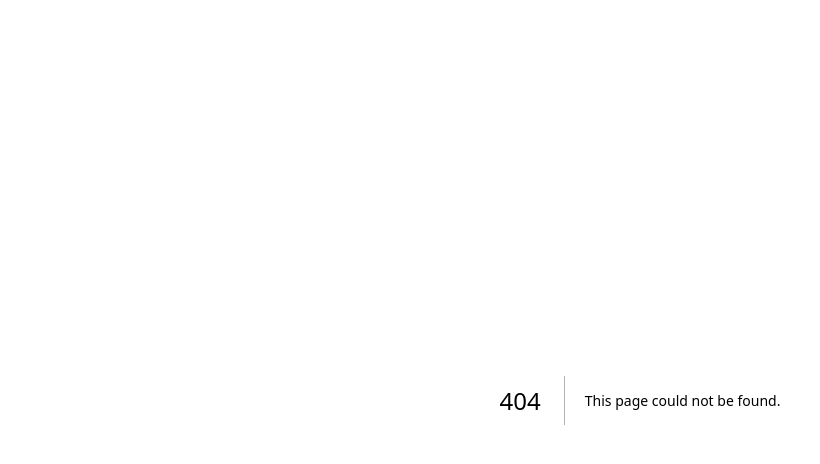
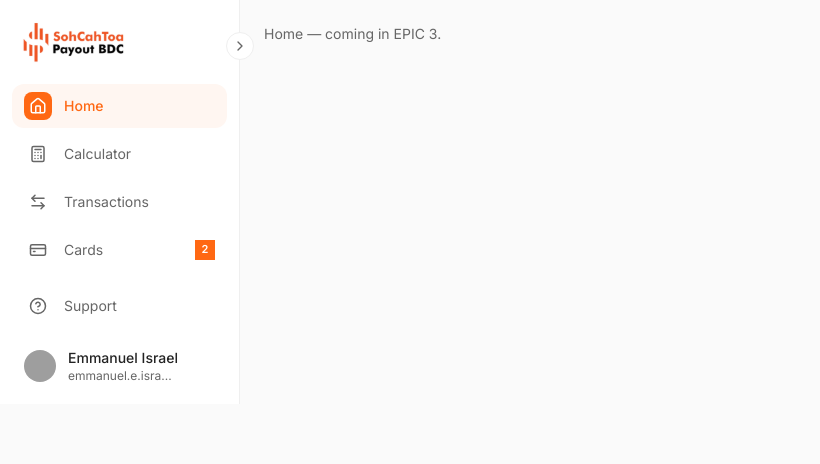
Before and after one commit to ASANIYAN/Sentinel, a Next.js app: page /dashboard/home in a window 1280 px wide. Before the commit this address had no page. Shown: the top 464 px of the page, without its empty margins (0-820 px from the left). Built offline with nearby package versions, Linux system fonts and the light colour scheme; grey boxes are pictures that could not be loaded.

Commit message:
Add the dashboard layout and Sidebar

```diff
--- /dev/null
+++ b/src/app/dashboard/home/page.tsx
@@ -0,0 +1,4 @@
+// Placeholder for the Task 1 Figma home screen, built in EPIC 3 (S-301–S-304).
+export default function HomePage() {
+  return <div className="p-6 text-sm text-text-secondary">Home — coming in EPIC 3.</div>;
+}
--- /dev/null
+++ b/src/app/dashboard/layout.tsx
@@ -0,0 +1,26 @@
+import { ChevronRight } from "lucide-react";
+import { Sidebar } from "@/components/shell/sidebar";
+
+export default function DashboardLayout({
+  children,
+}: {
+  children: React.ReactNode;
+}) {
+  return (
+    <div className="relative flex min-h-dvh bg-canvas">
+      <Sidebar />
+
+      {/* Collapse toggle: visual only per S-201 (no collapse behavior wired). */}
+      <button
+        type="button"
+        aria-label="Toggle sidebar"
+        className="absolute top-8 left-[calc(theme(spacing.60)-14px)] flex size-7 items-center justify-center rounded-full border border-border bg-surface text-text-secondary shadow-[--shadow-card]"
+      >
+        <ChevronRight size={16} />
+      </button>
+
+      {/* Topbar is added here in S-202. */}
+      <main className="min-w-0 flex-1">{children}</main>
+    </div>
+  );
+}
--- /dev/null
+++ b/src/components/shell/nav-item.tsx
@@ -0,0 +1,43 @@
+"use client";
+// Client component: usePathname is a hook, needed to derive active state.
+
+import Link from "next/link";
+import { usePathname } from "next/navigation";
+import type { ReactNode } from "react";
+
+type Props = {
+  href: string;
+  label: string;
+  icon: ReactNode;
+  badge?: number;
+};
+
+export function NavItem({ href, label, icon, badge }: Props) {
+  const pathname = usePathname();
+  const active = pathname === href || pathname?.startsWith(`${href}/`);
+
+  return (
+    <Link
+      href={href}
+      className={`flex items-center gap-3 rounded-xl px-3 py-2 text-sm transition-colors ${
+        active
+          ? "bg-accent-soft text-accent font-medium"
+          : "text-text-secondary hover:bg-canvas"
+      }`}
+    >
+      <span
+        className={`flex size-7 shrink-0 items-center justify-center rounded-lg ${
+          active ? "bg-accent text-white" : "text-text-secondary"
+        }`}
+      >
+        {icon}
+      </span>
+      <span className="flex-1">{label}</span>
+      {badge !== undefined && (
+        <span className="flex size-5 items-center justify-center rounded-[--radius-pill] bg-accent text-[11px] font-semibold text-white">
+          {badge}
+        </span>
+      )}
+    </Link>
+  );
+}
--- /dev/null
+++ b/src/components/shell/sidebar.tsx
@@ -0,0 +1,74 @@
+import Image from "next/image";
+import { Calculator, CircleHelp, CreditCard, House, ArrowLeftRight } from "lucide-react";
+import { NavItem } from "@/components/shell/nav-item";
+
+const ICON_SIZE = 18;
+
+const NAV_ITEMS = [
+  {
+    href: "/dashboard/home",
+    label: "Home",
+    icon: <House size={ICON_SIZE} strokeWidth={2} />,
+  },
+  {
+    href: "/dashboard/calculator",
+    label: "Calculator",
+    icon: <Calculator size={ICON_SIZE} strokeWidth={2} />,
+  },
+  {
+    href: "/dashboard/transactions",
+    label: "Transactions",
+    icon: <ArrowLeftRight size={ICON_SIZE} strokeWidth={2} />,
+  },
+  {
+    href: "/dashboard/cards",
+    label: "Cards",
+    icon: <CreditCard size={ICON_SIZE} strokeWidth={2} />,
+    badge: 2,
+  },
+];
+
+export function Sidebar() {
+  return (
+    <aside className="flex h-full w-60 shrink-0 flex-col border-r border-border bg-surface">
+      <div className="p-5">
+        <Image src="/logo.svg" alt="SohCahToa Payout BDC" width={108} height={44} />
+      </div>
+
+      <nav className="flex flex-1 flex-col gap-1 px-3">
+        {NAV_ITEMS.map((item) => (
+          <NavItem key={item.href} {...item} />
+        ))}
+      </nav>
+
+      <div className="flex flex-col gap-3 p-3">
+        <div className="flex items-center gap-3 rounded-xl px-3 py-2 text-sm text-text-secondary">
+          <span className="flex size-7 items-center justify-center">
+            <CircleHelp size={18} strokeWidth={2} />
+          </span>
+          Support
+        </div>
+
+        {/* Avatar/name/email are placeholders wired to the real session
+            in S-203 (use-session). */}
+        <div className="flex items-center gap-3 rounded-xl px-3 py-2">
+          <Image
+            src="/avatar.svg"
+            alt=""
+            width={32}
+            height={32}
+            className="size-8 shrink-0 rounded-full"
+          />
+          <div className="min-w-0 flex-1">
+            <p className="truncate text-sm font-medium text-text-primary">
+              Emmanuel Israel
+            </p>
+            <p className="truncate text-xs text-text-secondary">
+              emmanuel.e.isra...
+            </p>
+          </div>
+        </div>
+      </div>
+    </aside>
+  );
+}
```
